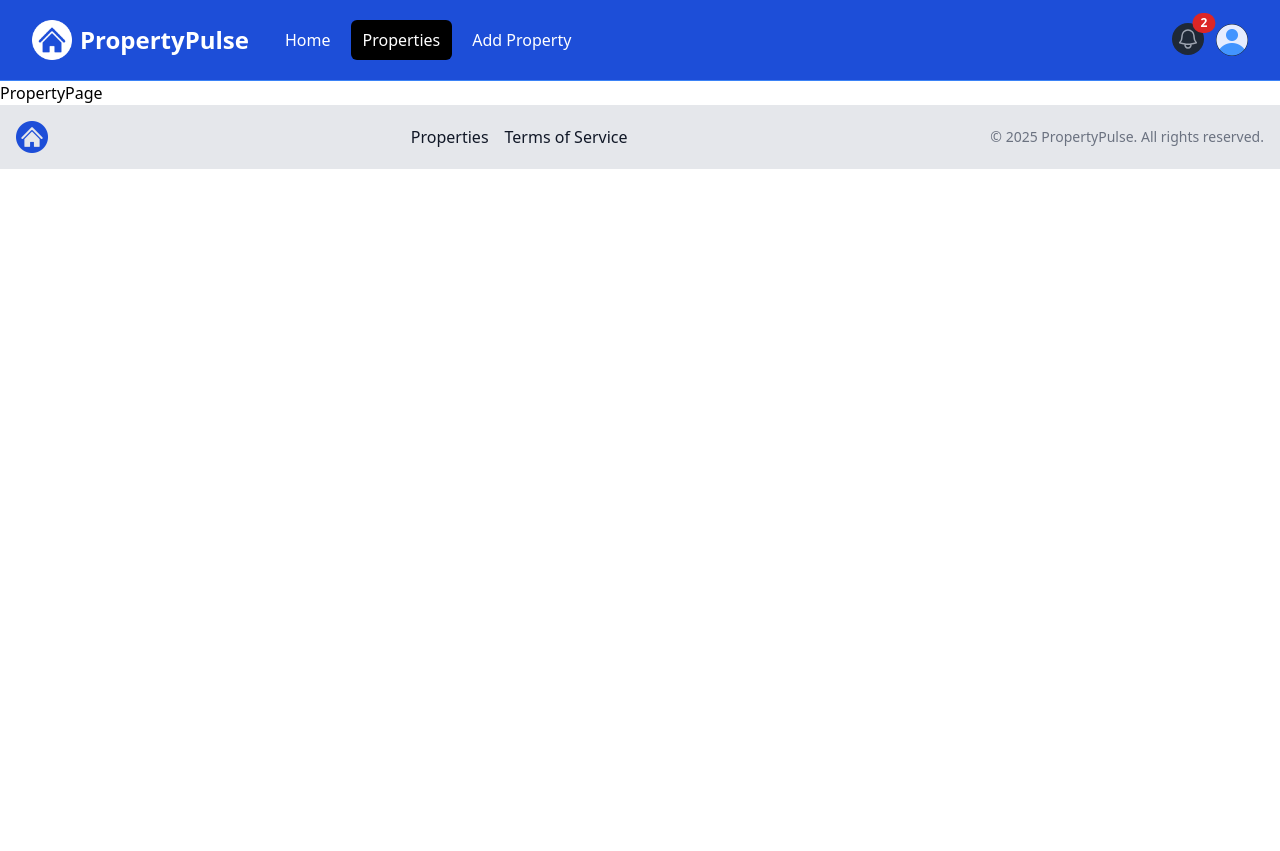
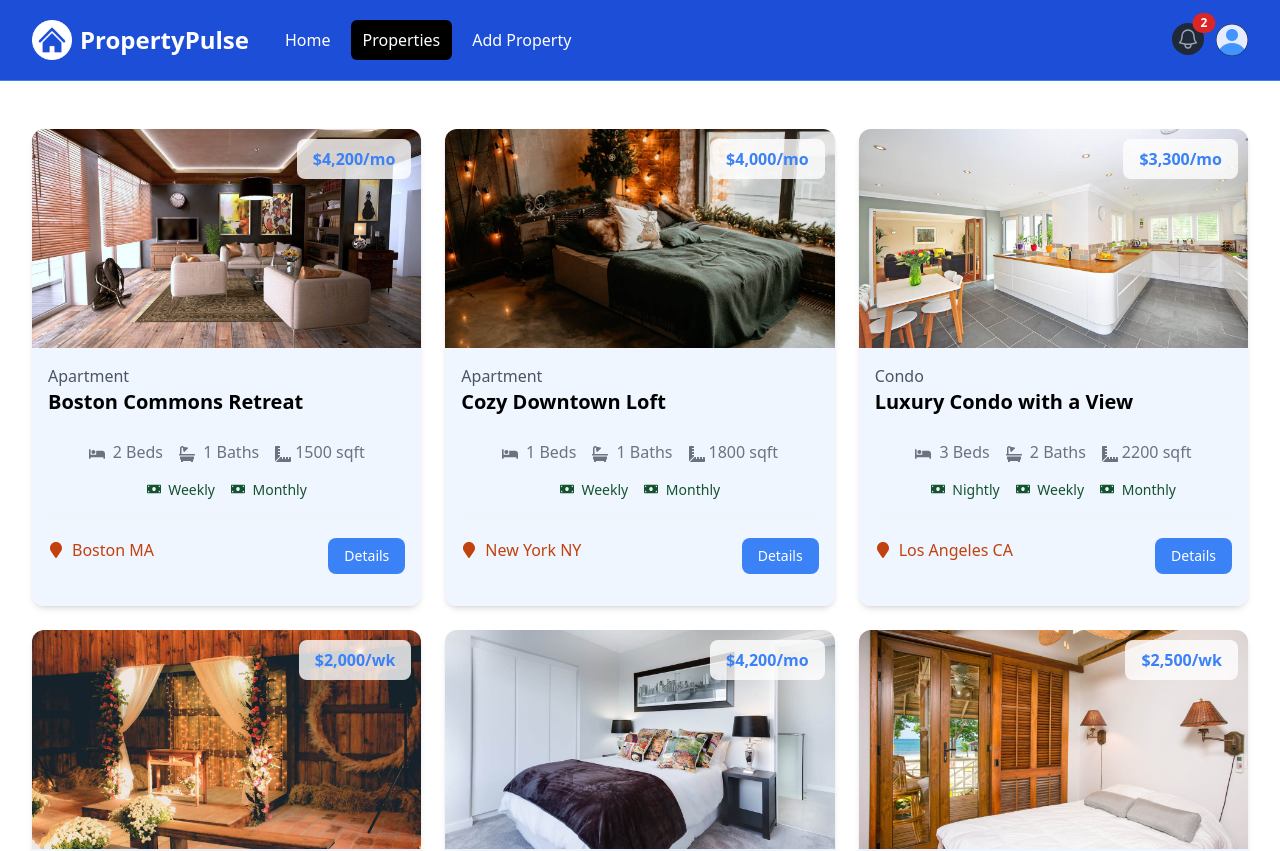
Before and after one commit to johnsonbhaskaran/Next-JS-Projects, a Next.js app in the folder property-pulse/: page /properties in a window 1280 px wide. Shown: the top 851 px of the page. Before the commit the page ends 800 px from the top, so only its background shows below. Built offline with nearby package versions, Linux system fonts and the light colour scheme.

Commit message:
Done: properties page completed

```diff
--- a/property-pulse/app/properties/page.jsx
+++ b/property-pulse/app/properties/page.jsx
@@ -1,6 +1,21 @@
-"use client";
+import PropertyCard from "@/components/PropertyCard";
+import properties from "@/properties.json";
 
 const PropertiesPage = () => {
-  return <div>PropertyPage</div>;
+  return (
+    <section className='px-4 py-6'>
+      <div className='m-auto px-4 py-6 container-xl lg:container'>
+        {properties.length === 0 ? (
+          <p>No properties found.</p>
+        ) : (
+          <div className='gap-6 grid grid-cols-1 md:grid-cols-3'>
+            {properties.map((property) => (
+              <PropertyCard key={property._id} property={property} />
+            ))}
+          </div>
+        )}
+      </div>
+    </section>
+  );
 };
 export default PropertiesPage;
```
